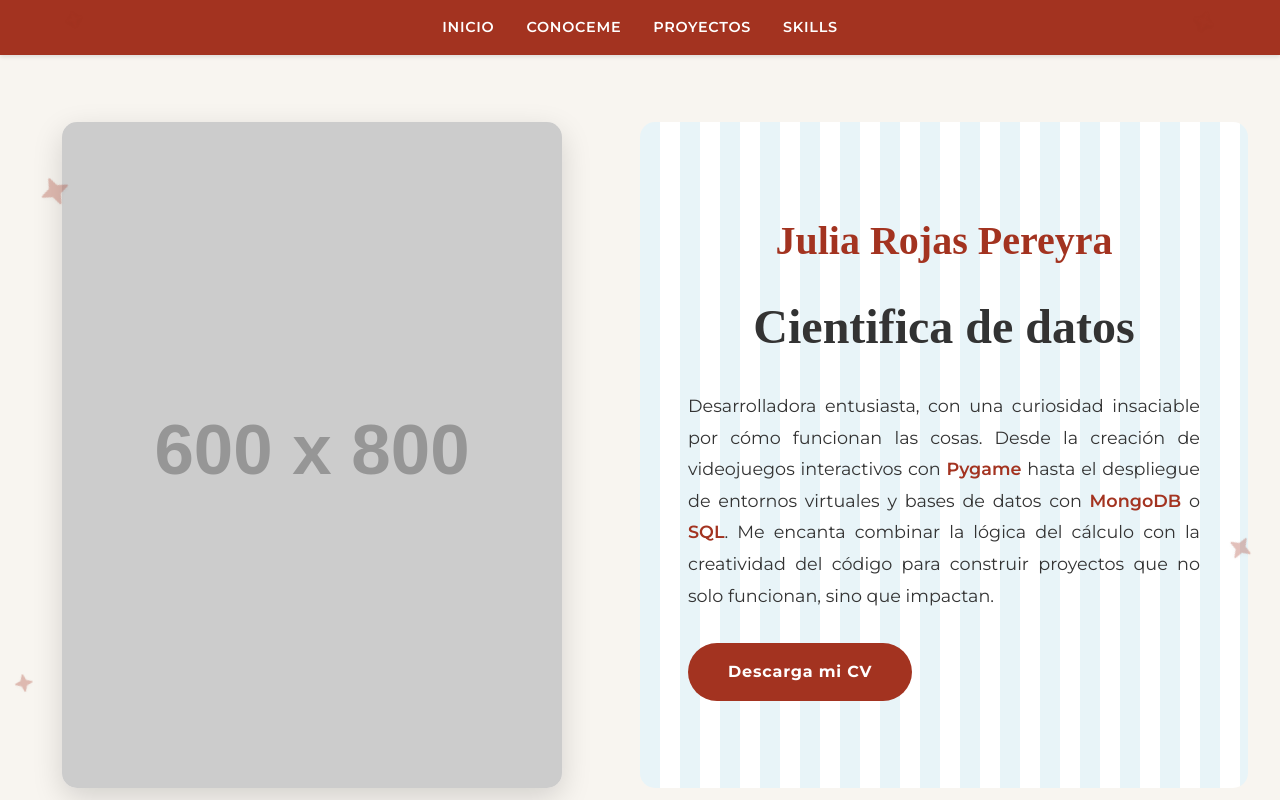
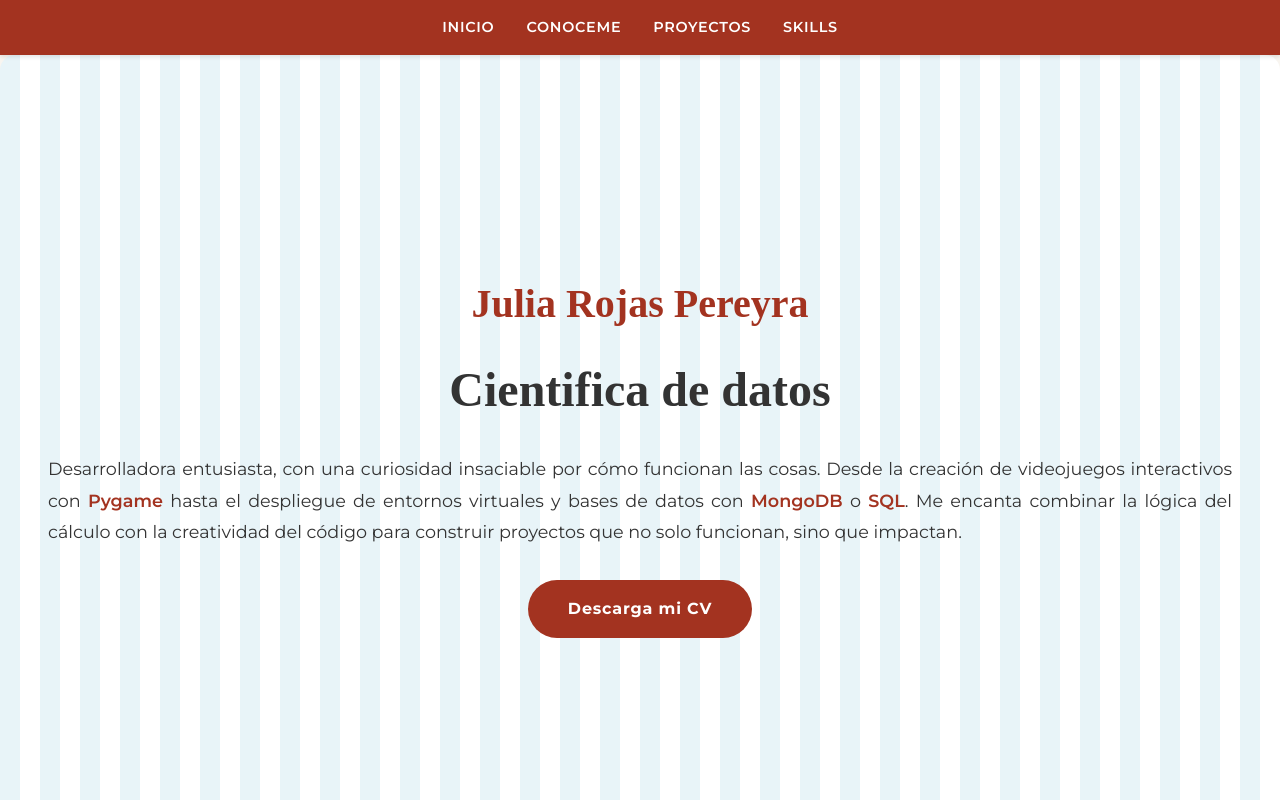
Before and after one commit to LeoDuffed/JuliaRojasPe.github.io, a plain HTML site: page index.html in a window 1280 px wide. Shown: the top 800 px of the page. Drawn offline with Linux system fonts and the light colour scheme; placeholder pictures from the web are drawn by us; a web font is replaced by a local one.

Commit message:
elimine div´s extras y arregle el centrado del fondo en el hero

```diff
--- a/index.html
+++ b/index.html
@@ -12,8 +12,6 @@
 <body>
     <!-- Section A: Header Nav Bar -->
     <header class="header-nav">
-        <div class="deco-star star-nav-1"></div>
-        <div class="deco-star star-nav-2"></div>
         <nav class="nav-container">
             <a href="#inicio" class="nav-link">INICIO</a>
             <a href="#conoceme" class="nav-link">CONOCEME</a>
@@ -24,15 +22,6 @@
 
     <!-- Section B: Hero Section -->
     <section id="inicio" class="hero-section">
-        <div class="deco-star star-hero-1"></div>
-        <div class="deco-star star-hero-2"></div>
-        <div class="deco-star star-hero-3"></div>
-        <div class="hero-container">
-            <div class="hero-left">
-                <div class="hero-image-placeholder">
-                    <img src="https://via.placeholder.com/600x800/F8F5F0/A33320?text=Julia+Rojas+Pereyra" class="hero-image">
-                </div>
-            </div>
             <div class="hero-right">
                 <div class="hero-content">
                     <h1 class="hero-logo">Julia Rojas Pereyra</h1>
@@ -43,7 +32,6 @@
                     <a href="CV Julia Rojas Pereyra.pdf" target="_blank" class="btn btn-primary">Descarga mi CV</a>
                 </div>
             </div>
-        </div>
     </section>
 
     <!-- Section C: Marquee/Ticker Bar -->
--- a/styles.css
+++ b/styles.css
@@ -66,11 +66,11 @@ h1, h2, h3 {
 /* Section B: Hero Section */
 .hero-section {
     min-height: 100vh;
-    width: 100vw;
-    padding: 4rem 0;
+    width: 100%;
+    padding: 0;
     margin: 0;
     display: flex;
-    align-items: center;
+    align-items: stretch;
     position: relative;
     overflow-x: hidden;
 }
@@ -121,7 +121,14 @@ h1, h2, h3 {
     position: relative;
     display: flex;
     align-items: center;
-    min-height: 100%;
+    min-height: 100vh;
+    width: 100%;
+}
+
+.hero-content {
+    max-width: 1200px;
+    margin: 0 auto;
+    text-align: center;
 }
 
 /* Make striped background extend to right edge on larger screens */
@@ -594,16 +601,17 @@ h1, h2, h3 {
 /* Responsive Design */
 @media (max-width: 1024px) {
     .hero-section {
-        min-height: auto;
-        padding: 3rem 2rem;
+        min-height: 10rem;
     }
 
     .hero-container {
         grid-template-columns: 1fr;
+        min-height: 10rem;
     }
 
     .hero-right {
         order: -1;
+        min-height: auto;
     }
 
     .projects-container {
```
